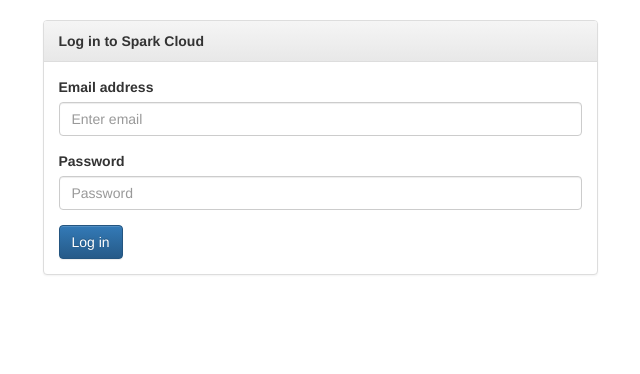
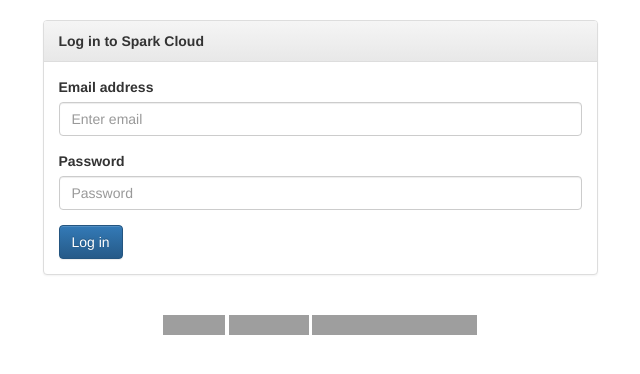
Before and after one commit to suda/particle-web-interface, a plain HTML site: page index.html in a window 1280 px wide. Shown: the whole page, without its empty margins (320-960 px from the left). Drawn offline with nearby package versions, Linux system fonts and the light colour scheme; grey boxes are pictures that could not be loaded.

Commit message:
Added footer

```diff
--- a/css/main.css
+++ b/css/main.css
@@ -6,6 +6,9 @@
   margin-bottom: 0;
 }
 
+footer {
+  text-align: center;
+}
 
 /* Cores */
 
--- a/index.html
+++ b/index.html
@@ -125,6 +125,15 @@
     <!-- /Interface -->
 
   </div>
+
+  <footer>
+    <div class="container">
+      <iframe src="http://ghbtns.com/github-btn.html?user=suda&repo=spark-web-interface&type=fork&count=true" allowtransparency="true" frameborder="0" scrolling="0" width="62" height="20"></iframe>
+      <iframe src="http://ghbtns.com/github-btn.html?user=suda&repo=spark-web-interface&type=watch&count=true" allowtransparency="true" frameborder="0" scrolling="0" width="80" height="20"></iframe>
+      <iframe src="http://ghbtns.com/github-btn.html?user=suda&type=follow&count=true" allowtransparency="true" frameborder="0" scrolling="0"width="165" height="20"></iframe>
+    </div>
+  </footer>
+
   <!-- jQuery (necessary for Bootstrap's JavaScript plugins) -->
   <script src="https://ajax.googleapis.com/ajax/libs/jquery/1.11.1/jquery.min.js"></script>
   <!-- Latest compiled and minified JavaScript -->
```
